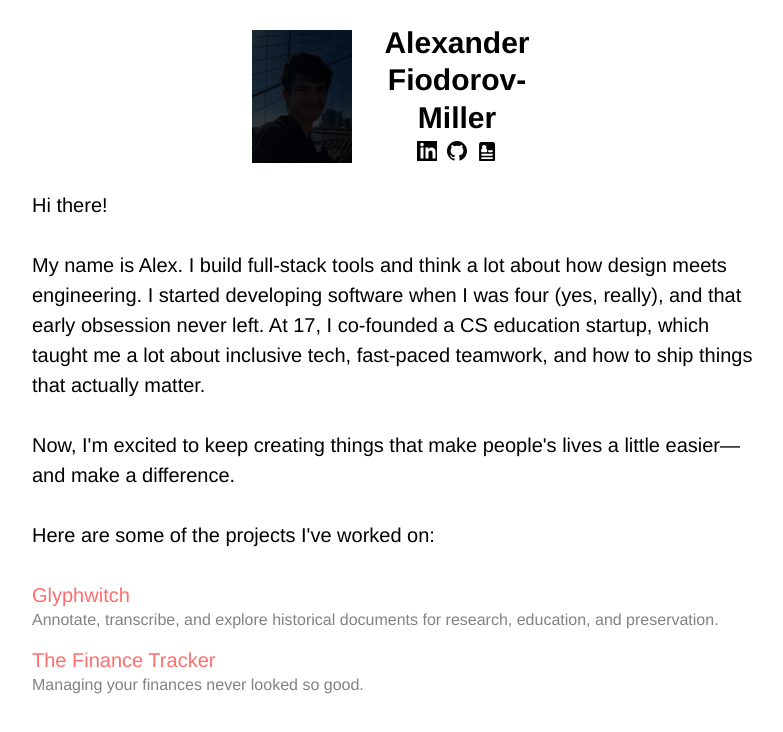
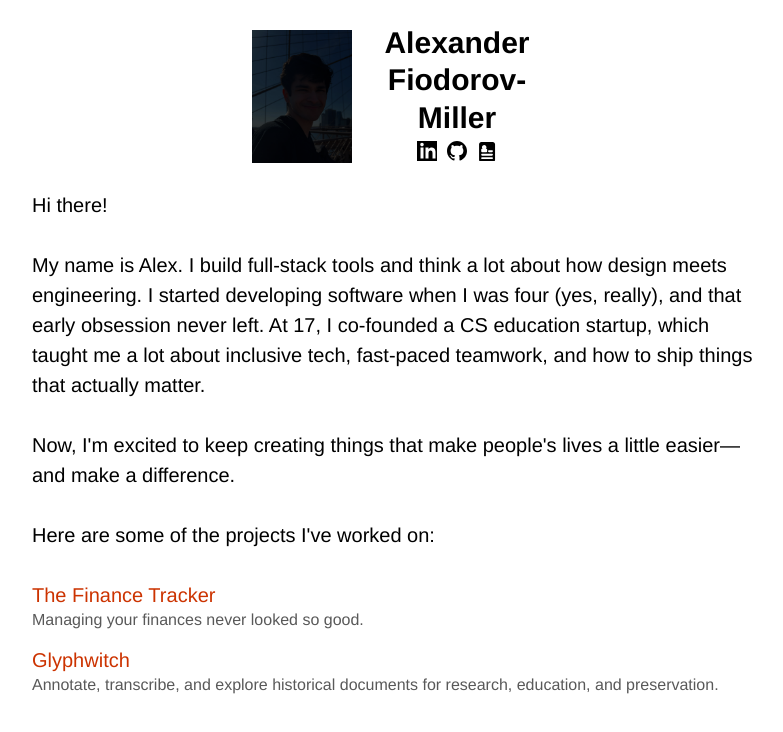
Before and after one commit to alexfiodorov02/alexfiodorov02.github.io, a React (Create React App) app: page / in a window 1280 px wide. Shown: the top 732 px of the page, without its empty margins (243-1026 px from the left). Built offline with nearby package versions, Linux system fonts and the light colour scheme.

Commit message:
Accessibility improvements

```diff
--- a/src/App.css
+++ b/src/App.css
@@ -147,13 +147,13 @@ table {
 
 /* Typography */
 body {
-  font-family: "Helvetica", "Arial Narrow", "Roboto Condensed", sans-serif;
+  font-family: "Helvetica", "Arial", "Roboto Condensed", sans-serif;
   font-size: 20px;
   line-height: 150%;
 }
 
 h1, h2, h3, h4, h5, h6 {
-  font-family: "Helvetica", "Neucha", "Noteworthy", "Times New Roman", sans-serif;
+  font-family: "Helvetica", "Arial", "Noteworthy", "Times New Roman", sans-serif;
   line-height: 150%;
 }
 
@@ -179,7 +179,7 @@ h2 {
 
 h3 {
   font-size: 24px;
-  color: #828282;
+  color: #595959;
 }
 
 strong {
@@ -191,12 +191,12 @@ em {
 }
 
 a {
-  color: #ff6d6d;
+  color: #cc3300;
   text-decoration: none;
 }
 
 a:hover {
-  border-bottom: 1px solid #ff6d6d;
+  border-bottom: 1px solid #cc3300;
 }
 
 p > code {
@@ -351,7 +351,7 @@ ul.postlist li {
 .postlist__date {
   display: block;
   font-size: 16px;
-  color: #828282;
+  color: #595959;
   line-height: 125%;
 }
 
@@ -398,7 +398,7 @@ a.author__logo:hover #eyebrows {
 }
 
 .author__elsewhere svg:hover {
-  fill: #ff6d6d;
+  fill: #cc3300;
 }
 
 .author__elsewhere a + a {
@@ -412,7 +412,7 @@ a.author__logo:hover #eyebrows {
 }
 
 .author .author__site-title:hover {
-  color: #ff6d6d;
+  color: #cc3300;
 }
 
 .author__my-name {
@@ -422,7 +422,7 @@ a.author__logo:hover #eyebrows {
 
 .author__post-date {
   font-size: 16px;
-  color: #828282;
+  color: #595959;
   line-height: 125%;
 }
 
@@ -447,7 +447,7 @@ a.author__logo:hover #eyebrows {
 .adjacent-posts__relative {
   display: block;
   text-transform: uppercase;
-  color: #828282;
+  color: #595959;
   font-size: 16px;
   line-height: 1;
 }
@@ -464,7 +464,7 @@ a.author__logo:hover #eyebrows {
 .endpost-blurb {
   font-size: 80%;
   font-style: italic;
-  color: #828282;
+  color: #595959;
   line-height: 1.25;
 }
 
--- a/src/components/IntroSection.js
+++ b/src/components/IntroSection.js
@@ -7,11 +7,13 @@ const IntroSection = () => {
   ];
 
   return (
+    <main>
     <div className="intro-section">
       {introText.map((paragraph, index) => (
         <p key={index}>{paragraph}</p>
       ))}
     </div>
+    </main>
   );
 };
 
--- a/src/components/ProjectsList.js
+++ b/src/components/ProjectsList.js
@@ -2,15 +2,15 @@ const ProjectsList = () => {
   const projects = [
     {
       id: 1,
+      name: "The Finance Tracker",
+      url: "https://github.com/jackSeigerman/Finance-Tracker",
+      description: "Managing your finances never looked so good."
+    },
+        {
+      id: 2,
       name: "Glyphwitch",
       url: "https://github.com/memphis-iis/glyphwitch",
       description: "Annotate, transcribe, and explore historical documents for research, education, and preservation."
-    },
-    {
-      id: 2,
-      name: "The Finance Tracker",
-      url: "https://github.com/jackSeigerman/Finance-Tracker",
-      description: "Managing your finances never looked so good."
     }
     // Adding more projects here
   ];
@@ -19,7 +19,7 @@ const ProjectsList = () => {
     <ul className="postlist">
       {projects.map(project => (
         <li key={project.id}>
-          <a href={project.url}>{project.name}</a>
+          <a tabIndex="0" href={project.url}>{project.name}</a>
           <span className="postlist__date">{project.description}</span>
         </li>
       ))}
--- a/src/components/SocialLinks.js
+++ b/src/components/SocialLinks.js
@@ -20,6 +20,7 @@ const SocialLinks = ({ links }) => {
           <a
             key={type}
             href={linkUrl}
+            tabIndex="0"
             {...(download && { download })}  // Only add download attribute if it exists
             aria-label={`Visit ${type} profile`}
           >
```
Also changed, not shown: public/manifest.json.
